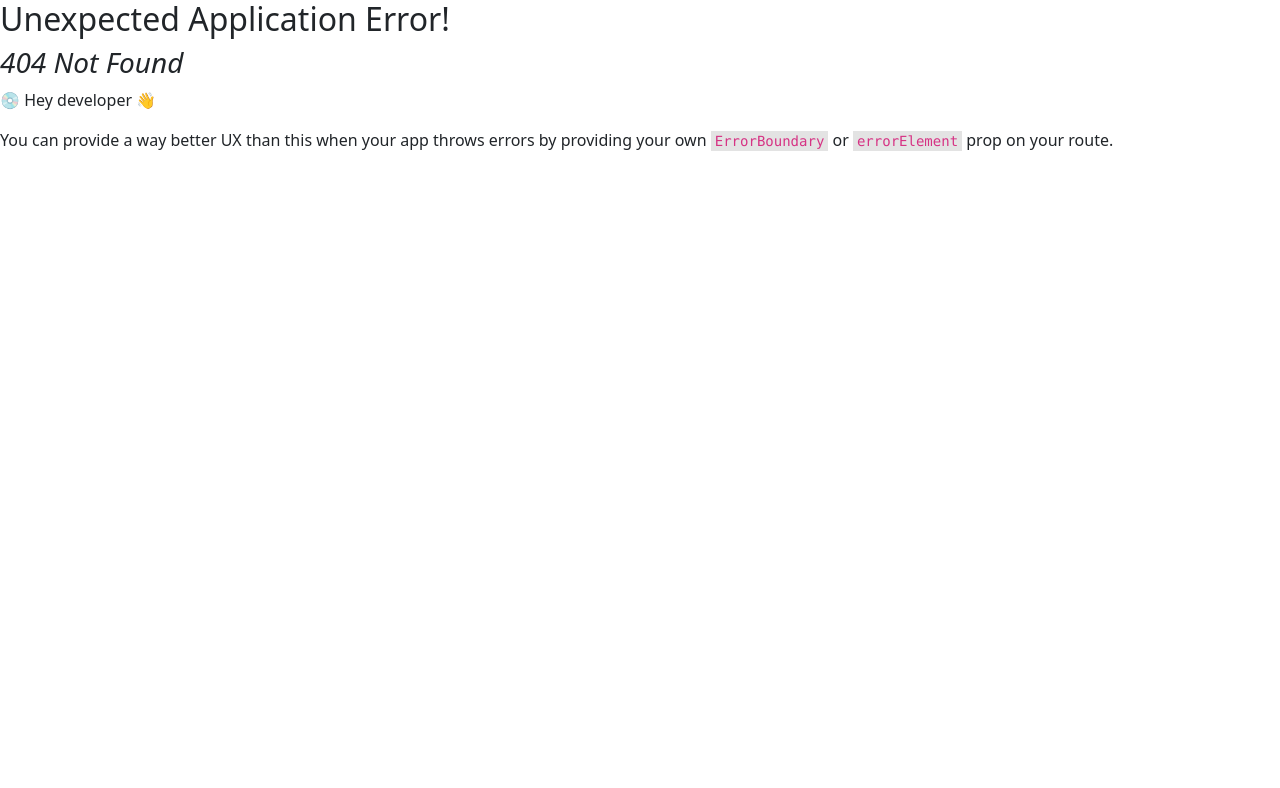
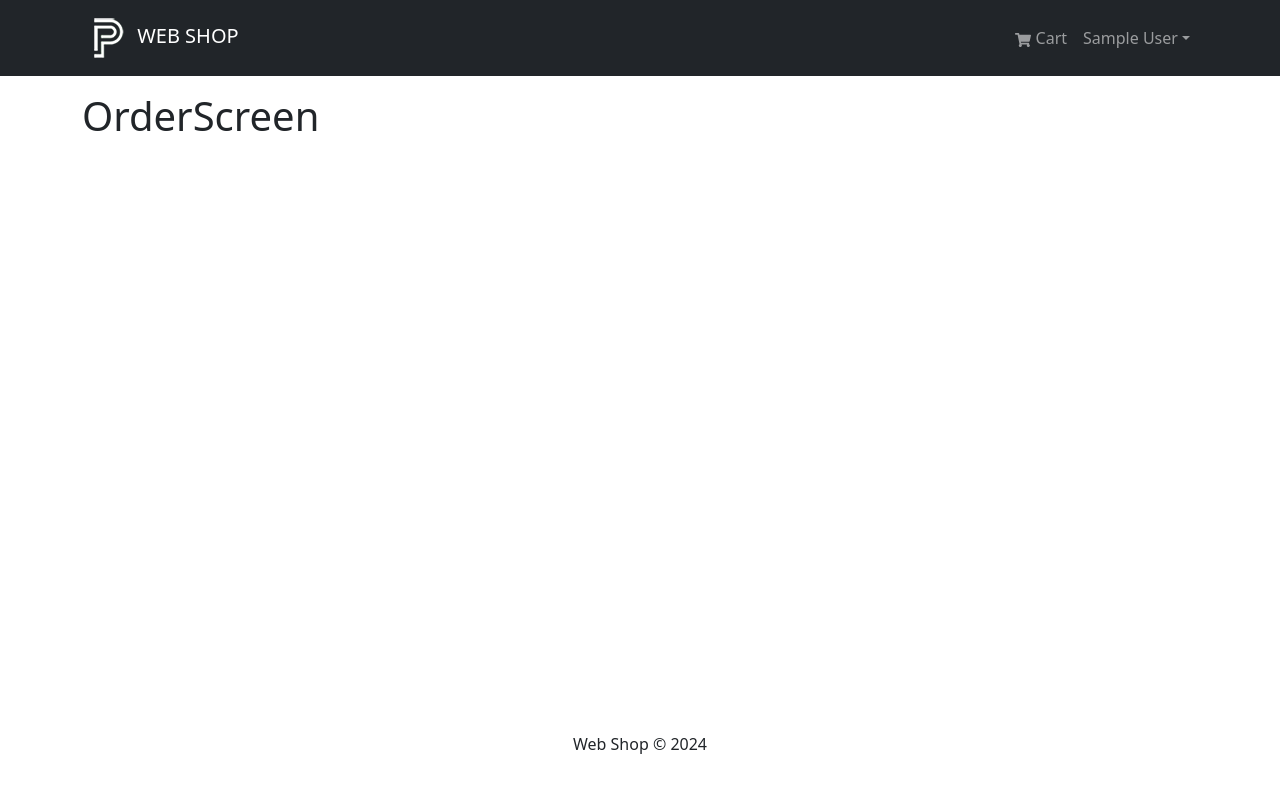
Before and after one commit to Jaco1989/e-com, a React (Create React App) app in the folder client/: page /order/1 in a window 1280 px wide. Before the commit this address had no page. Shown: the top 788 px of the page. Built offline with nearby package versions, Linux system fonts and the light colour scheme; sample sign-in values are in the browser's storage.

Commit message:
set get orderId api slice and oderscreen boilerplate

```diff
--- a/client/src/index.js
+++ b/client/src/index.js
@@ -18,6 +18,7 @@ import RegisterScreen from './screens/RegisterScreen';
 import ShippingScreen from './screens/ShippingScreen';
 import PaymentScreen from './screens/PaymentScreen';
 import PlaceOrderScreen from './screens/PlaceOrderScreen';
+import OrderScreen from "./screens/OrderScreen";
 import store from "./store";
 import {Provider} from "react-redux"
 
@@ -37,6 +38,7 @@ const router = createBrowserRouter(
         <Route path='/shipping' element={<ShippingScreen />} />
         <Route path='/payment' element={<PaymentScreen />} />
         <Route path='/placeorder' element={<PlaceOrderScreen />} />
+        <Route path='/order/:id' element={<OrderScreen />} />
       </Route>
 
     </Route>
--- /dev/null
+++ b/client/src/screens/OrderScreen.jsx
@@ -0,0 +1,21 @@
+import { useEffect } from 'react';
+import { Link, useParams } from 'react-router-dom';
+import { Row, Col, ListGroup, Image, Card, Button, Form } from 'react-bootstrap';
+import { useSelector } from 'react-redux';
+import { toast } from 'react-toastify';
+import Message from '../components/Message';
+import Loader from '../components/Loader';
+import {
+  useGetOrderDetailsQuery,
+} from '../slices/ordersApiSlice';
+
+
+const OrderScreen = () => {
+  return (
+    <div>
+      <h1>OrderScreen</h1>
+    </div>
+  )
+}
+
+export default OrderScreen
--- a/client/src/slices/ordersApiSlice.js
+++ b/client/src/slices/ordersApiSlice.js
@@ -11,8 +11,8 @@ export const orderApiSlice = apiSlice.injectEndpoints({
       }),
     }),
     getOrderDetails: builder.query({
-      query: (id) => ({
-        url: `${ORDERS_URL}/${id}`,
+      query: (orderId) => ({
+        url: `${ORDERS_URL}/${orderId}`,
       }),
       keepUnusedDataFor: 5,
     }),
```
